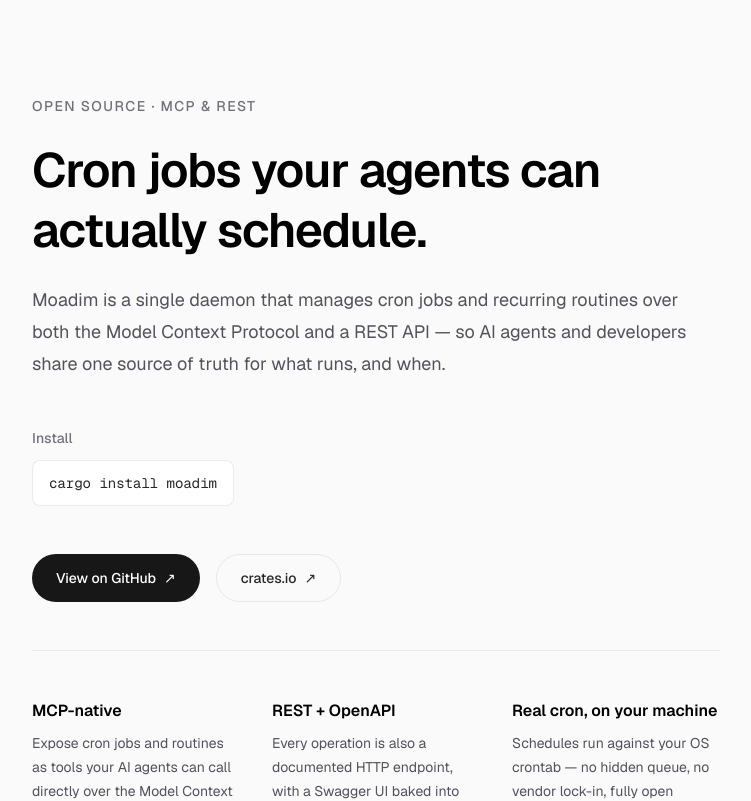
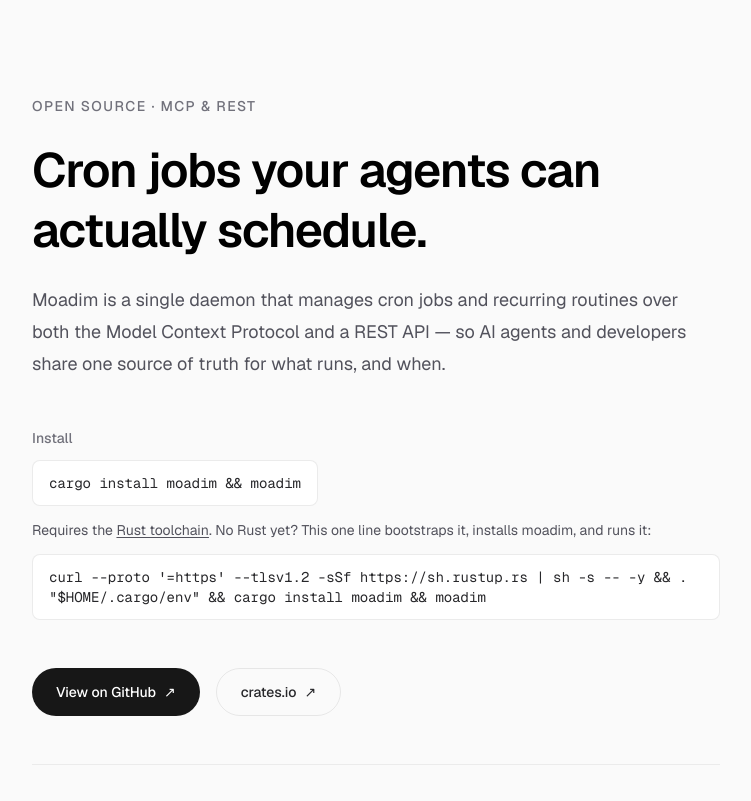
Before and after one commit to moadim-io/landing, a Next.js app: page / in a window 1280 px wide. Shown: the top 801 px of the page, without its empty margins (264-1015 px from the left). Built offline with nearby package versions, Linux system fonts and the light colour scheme.

Commit message:
fix: hero install snippet bootstraps Rust for clean machines
Closes #70

```diff
--- a/app/page.tsx
+++ b/app/page.tsx
@@ -37,7 +37,25 @@
             Install
           </span>
           <code className="w-fit rounded-lg border border-black/[.08] bg-white px-4 py-3 font-mono text-sm text-zinc-800 dark:border-white/[.145] dark:bg-zinc-950 dark:text-zinc-200">
-            cargo install moadim
+            cargo install moadim &amp;&amp; moadim
+          </code>
+          <p className="text-sm leading-6 text-zinc-600 dark:text-zinc-400">
+            Requires the{" "}
+            <a
+              className="underline underline-offset-2 hover:text-black dark:hover:text-zinc-50"
+              href="https://www.rust-lang.org/tools/install"
+              target="_blank"
+              rel="noopener noreferrer"
+            >
+              Rust toolchain
+            </a>
+            . No Rust yet? This one line bootstraps it, installs moadim, and runs
+            it:
+          </p>
+          <code className="w-fit max-w-full overflow-x-auto rounded-lg border border-black/[.08] bg-white px-4 py-3 font-mono text-sm text-zinc-800 dark:border-white/[.145] dark:bg-zinc-950 dark:text-zinc-200">
+            curl --proto &apos;=https&apos; --tlsv1.2 -sSf https://sh.rustup.rs |
+            sh -s -- -y &amp;&amp; . &quot;$HOME/.cargo/env&quot; &amp;&amp; cargo
+            install moadim &amp;&amp; moadim
           </code>
         </div>
 
```
